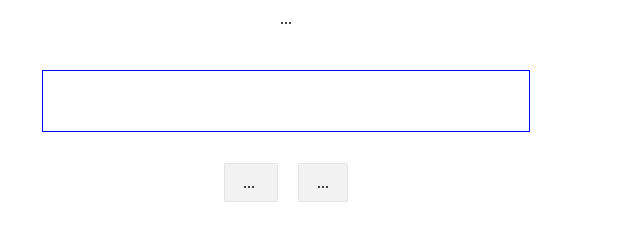
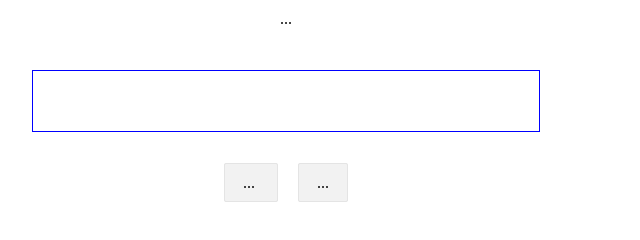
Before and after one commit to chenzixin343/interactivemedia323, a plain HTML site: page Ex3/index.html in a window 1280 px wide. Shown: the part 190-430 px from the top of the page, 354-994 px from the left. Drawn offline with Linux system fonts and the light colour scheme.

Commit message:
Update index.html

```diff
--- a/Ex3/index.html
+++ b/Ex3/index.html
@@ -24,7 +24,7 @@
 			margin-top: 200px;
 		}
 		#search-bar {
-			width: 486px;
+			width: 506px;
 			height: 60px;
 			border: 1px solid blue;
 			margin: 42px auto;
```
